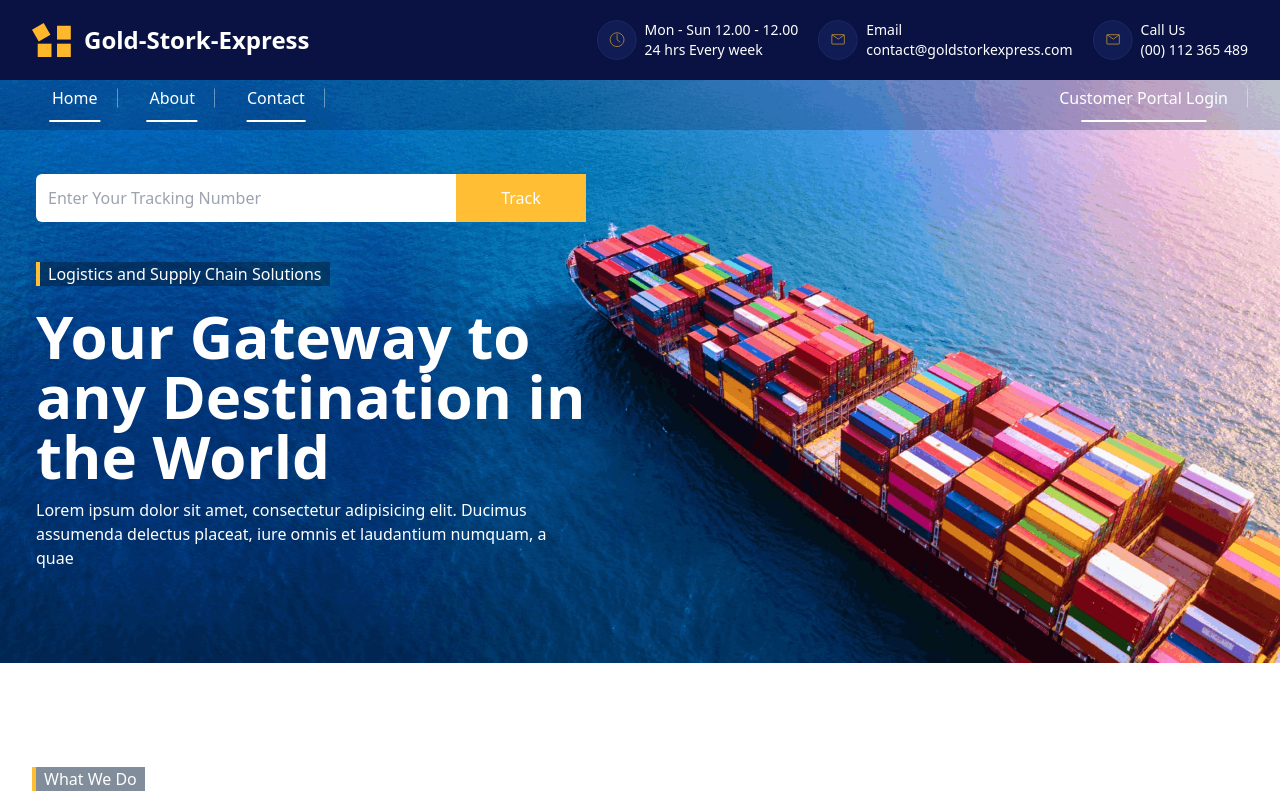
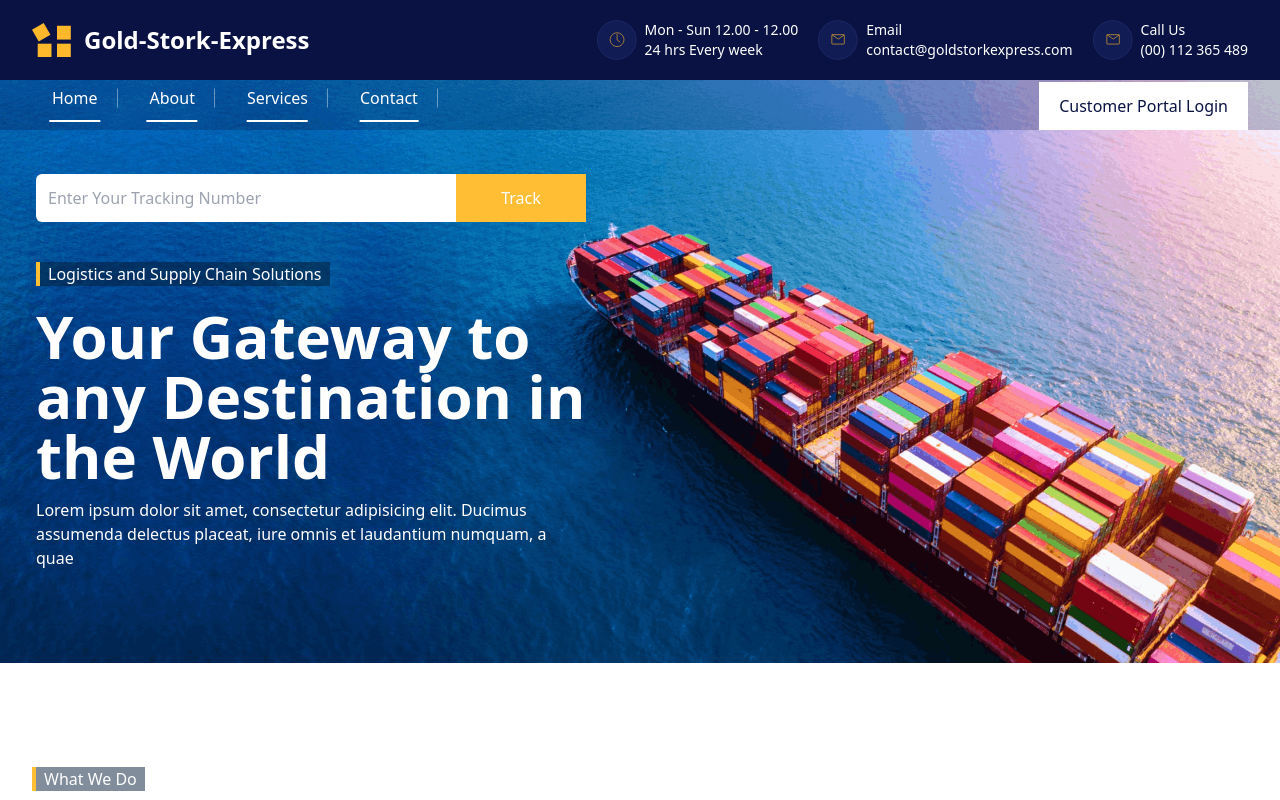
Before and after one commit to stainlezzking/goldstorkexpress, a React (Vite) app: page / in a window 1280 px wide. Shown: the top 800 px of the page. Built offline with nearby package versions, Linux system fonts and the light colour scheme.

Commit message:
update routing links

```diff
--- a/src/App.jsx
+++ b/src/App.jsx
@@ -5,7 +5,7 @@ import Blogs from "./pages/blogs";
 import About from "./pages/about";
 import Contact from "./pages/contact";
 import Notfound from "./pages/404";
-import Service from "./pages/service";
+import Services from "./pages/services";
 
 const router = createBrowserRouter([
   {
@@ -30,7 +30,7 @@ const router = createBrowserRouter([
       },
       {
         path: "/services",
-        element: <Service />,
+        element: <Services />,
       },
     ],
     errorElement: <Notfound />,
--- a/src/components/builders/navbar.component.jsx
+++ b/src/components/builders/navbar.component.jsx
@@ -65,7 +65,7 @@ export default function Navbar() {
         </div>
         <div className="bg-secondary/25 absolute -bottom-[50px] z-10 left-0 w-full">
           <div className="container mx-auto">
-            <div className="flex justify-between items-center text-white">
+            <div className="flex justify-between items-end text-white">
               <div className="gap-x-3 flex py-2">
                 <NavLink
                   className="relative py-3 px-5 block after:border-e after:block after:absolute after:right-0 after:w-[2px] after:h-[40%] after:top-1/2 after:-translate-y-1/2 after:border-e-white/40"
@@ -83,18 +83,21 @@ export default function Navbar() {
                 </NavLink>
                 <NavLink
                   className="relative py-3 px-5 block after:border-e after:block after:absolute after:right-0 after:w-[2px] after:h-[40%] after:top-1/2 after:-translate-y-1/2 after:border-e-white/40"
+                  to="/services"
+                >
+                  <p>Services</p>
+                  <span className="h-[2px] w-[60%] bg-white block absolute bottom-0 left-1/2 -translate-x-1/2"></span>
+                </NavLink>
+                <NavLink
+                  className="relative py-3 px-5 block after:border-e after:block after:absolute after:right-0 after:w-[2px] after:h-[40%] after:top-1/2 after:-translate-y-1/2 after:border-e-white/40"
                   to="/contact"
                 >
                   <p>Contact</p>
                   <span className="h-[2px] w-[60%] bg-white block absolute bottom-0 left-1/2 -translate-x-1/2"></span>
                 </NavLink>
               </div>
-              <NavLink
-                className="relative py-3 px-5 block after:border-e after:block after:absolute after:right-0 after:w-[2px] after:h-[40%] after:top-1/2 after:-translate-y-1/2 after:border-e-white/40"
-                to="/login"
-              >
+              <NavLink className="bg-white text-secondary px-5 h-12 hover:text-primary flex items-center  " to="/login">
                 <p>Customer Portal Login </p>
-                <span className="h-[2px] w-[60%] bg-white block absolute bottom-0 left-1/2 -translate-x-1/2"></span>
               </NavLink>
             </div>
           </div>
--- a/src/pages/service.jsx
+++ b/src/pages/services.jsx
@@ -11,7 +11,7 @@ import FAQ from "@/components/builders/faq.component";
 
 const maxWidthConstant = "max-w-[1000px]";
 
-export default function Service() {
+export default function Services() {
   return (
     <div>
       <Bannersection topic="Our Logistics Service" src={banner} subtitle="Services" />
```
